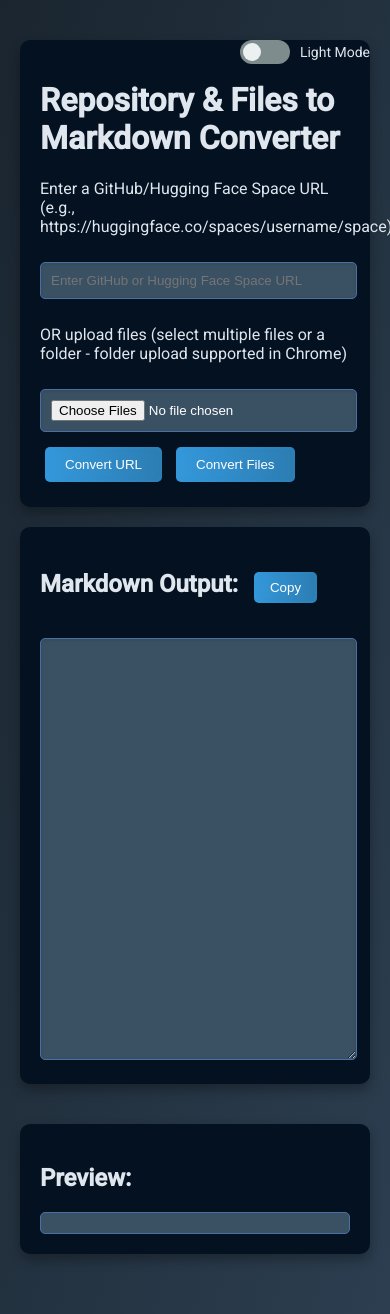
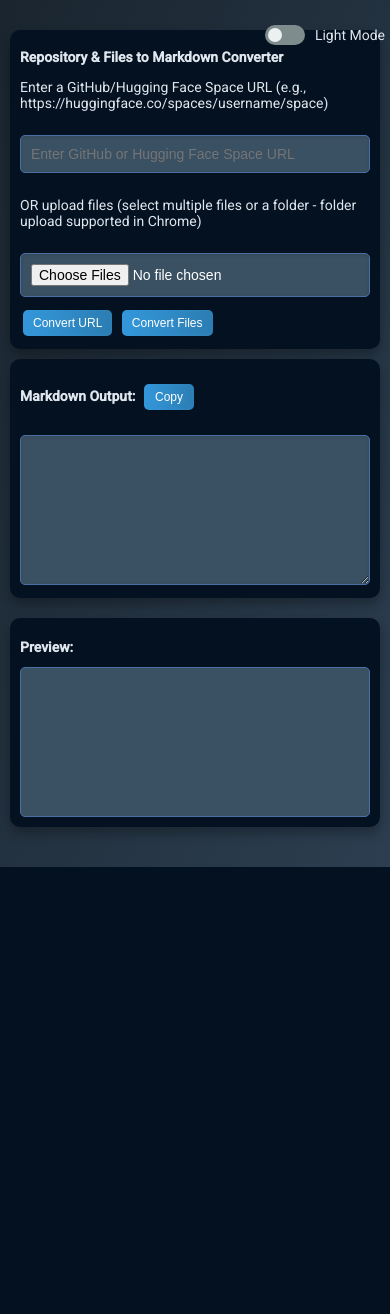
Before and after one commit to broadfield-dev/repo_to_md, a Flask app: page / in a window 390 px wide. After the commit the page ends 867 px from the top, so only its background shows below. Run offline with Flask 3, Linux system fonts and the light colour scheme; some libraries are stand-ins or nearby versions.

Commit message:
Update styles.css

```diff
--- a/repo_to_md/static/styles.css
+++ b/repo_to_md/static/styles.css
@@ -3,6 +3,7 @@ body {
     margin: 0;
     padding: 0;
     transition: background 0.3s, color 0.3s;
+    font-size: 16px;
 }
 
 /* Dark Mode (Default) */
@@ -58,6 +59,7 @@ body.dark-mode textarea {
 
 body.dark-mode #output {
     background: #3A5063;
+    color: #FFFFFF;
 }
 
 body.dark-mode #output h1, body.dark-mode #output h2, body.dark-mode #output h3 {
@@ -147,22 +178,26 @@ body.light-mode .spinner {
     margin: 20px auto;
     padding: 20px;
     position: relative;
+    width: 100%;
+    box-sizing: border-box;
 }
 
 .input-section, .markdown-section, .preview-section {
     border-radius: 10px;
-    padding: 20px;
-    margin-bottom: 20px;
+    padding: 15px;
+    margin-bottom: 15px;
     transition: background 0.3s, box-shadow 0.3s;
 }
 
 input[type="text"], input[type="file"] {
-    width: 95%;
+    width: 100%;
     padding: 10px;
     margin: 10px 0;
     border-radius: 5px;
     box-shadow: inset 0 1px 3px rgba(0, 0, 0, 0.1);
     transition: border-color 0.3s;
+    box-sizing: border-box;
+    font-size: 16px;
 }
 
 button {
@@ -173,6 +208,8 @@ button {
     cursor: pointer;
     margin: 5px;
     transition: background 0.3s, transform 0.1s, box-shadow 0.3s;
+    font-size: 14px;
+    min-width: 80px;
 }
 
 button:active {
@@ -197,17 +234,18 @@ button:active {
 .output-container {
     display: flex;
     flex-wrap: wrap;
-    gap: 20px;
+    gap: 15px;
 }
 
 .markdown-section, .preview-section {
     flex: 1;
-    min-width: 300px;
+    min-width: 100%;
+    box-sizing: border-box;
 }
 
 textarea {
-    width: 95%;
-    height: 400px; /* This will be dynamically adjusted by JavaScript */
+    width: 100%;
+    height: 300px;
     margin-top: 10px;
     padding: 10px;
     border-radius: 5px;
@@ -215,16 +253,19 @@ textarea {
     font-family: monospace;
     resize: vertical;
     transition: background 0.3s, color 0.3s, border 0.3s;
+    box-sizing: border-box;
+    font-size: 14px;
 }
 
 #output {
     margin-top: 10px;
     padding: 10px;
-    max-height: 600px;
+    max-height: 400px;
     overflow-y: auto;
     border-radius: 5px;
     border: 1px solid #4A6FA5;
     transition: background 0.3s, border 0.3s;
+    box-sizing: border-box;
 }
 
 #output code {
@@ -250,8 +291,8 @@ textarea {
 /* Toggle Switch */
 .mode-toggle {
     position: absolute;
-    top: 20px;
-    right: 20px;
+    top: 10px;
+    right: 10px;
     display: flex;
     align-items: center;
 }
@@ -317,6 +358,8 @@ input:checked + .slider:before {
     cursor: pointer;
     margin-left: 10px;
     transition: background 0.3s, transform 0.1s;
+    font-size: 14px;
+    min-width: 60px;
 }
 
 .copy-button:hover {
@@ -326,3 +369,222 @@ input:checked + .slider:before {
 .copy-button:active {
     transform: scale(0.97) translateY(2px);
 }
+
+/* From index.html */
+.file-container, .file-preview {
+    margin-bottom: 20px;
+    border: 1px solid #ddd;
+    padding: 10px;
+    border-radius: 5px;
+    box-sizing: border-box;
+}
+
+.file-name {
+    font-weight: bold;
+    margin-bottom: 5px;
+}
+
+.code-block {
+    background-color: #272822;
+    padding: 10px;
+    border-radius: 5px;
+    overflow-x: auto;
+    max-height: 250px;
+    margin-bottom: 10px;
+}
+
+.preview-iframe {
+    width: 100%;
+    height: 300px;
+    border: 1px solid #ddd;
+    box-sizing: border-box;
+}
+
+.download-button {
+    padding: 5px 10px;
+    background-color: #4CAF50;
+    color: white;
+    border: none;
+    border-radius: 3px;
+    cursor: pointer;
+    font-size: 12px;
+    min-width: 60px;
+}
+
+.tab {
+    overflow-x: auto;
+    background-color: #282c34;
+    border-bottom: 1px solid #ccc;
+    margin-bottom: 20px;
+    white-space: nowrap;
+}
+
+.tab button {
+    background-color: inherit;
+    float: none;
+    display: inline-block;
+    border: none;
+    outline: none;
+    cursor: pointer;
+    padding: 10px 15px;
+    transition: 0.3s;
+    color: #fff;
+    font-size: 14px;
+}
+
+.tab button:hover {
+    background-color: #44475a;
+}
+
+.tab button.active {
+    background-color: #61af69;
+    color: black;
+}
+
+.tabcontent {
+    display: none;
+    padding: 10px;
+    border: 1px solid #ccc;
+    border-top: none;
+    box-sizing: border-box;
+    background: inherit;
+    color: inherit;
+}
+
+body.dark-mode .tabcontent {
+    background: linear-gradient(to bottom right, #1A252F, #2C3E50);
+    color: #E0E6ED;
+}
+
+body.light-mode .tabcontent {
+    background: linear-gradient(to bottom right, #f0f4f8, #d9e2ec);
+    color: #333;
+}
+
+.hidden {
+    display: none;
+}
+
+#filesDisplay {
+    margin-top: 20px;
+}
+
+#combinedPreviewContent iframe {
+    width: 100%;
+    height: 400px;
+    border: 1px solid #ddd;
+    margin-top: 10px;
+}
+
+/* Mobile Optimizations */
+@media (max-width: 768px) {
+    .container {
+        padding: 10px;
+    }
+
+    .input-section, .markdown-section, .preview-section {
+        padding: 10px;
+        margin-bottom: 10px;
+    }
+
+    h1, h2, h3 {
+        font-size: 1.2em;
+    }
+
+    button {
+        padding: 8px 15px;
+        font-size: 13px;
+        margin: 3px;
+    }
+
+    .copy-button {
+        padding: 6px 12px;
+        font-size: 13px;
+        margin-left: 5px;
+    }
+
+    .download-button {
+        padding: 4px 8px;
+        font-size: 11px;
+    }
+
+    .output-container {
+        flex-direction: column;
+        gap: 10px;
+    }
+
+    textarea, #output {
+        height: 200px;
+        font-size: 13px;
+    }
+
+    .code-block {
+        max-height: 200px;
+    }
+
+    .preview-iframe, #combinedPreviewContent iframe {
+        height: 250px;
+    }
+
+    .mode-toggle {
+        top: 5px;
+        right: 5px;
+    }
+
+    .switch {
+        width: 40px;
+        height: 20px;
+    }
+
+    .slider:before {
+        height: 14px;
+        width: 14px;
+        left: 3px;
+        bottom: 3px;
+    }
+
+    input:checked + .slider:before {
+        transform: translateX(20px);
+    }
+
+    .tab {
+        padding-bottom: 5px;
+    }
+
+    .tab button {
+        padding: 8px 12px;
+        font-size: 13px;
+    }
+}
+
+@media (max-width: 480px) {
+    body {
+        font-size: 14px;
+    }
+
+    h1, h2, h3 {
+        font-size: 1em;
+    }
+
+    input[type="text"], input[type="file"] {
+        font-size: 14px;
+    }
+
+    button, .copy-button, .download-button {
+        padding: 6px 10px;
+        font-size: 12px;
+        min-width: 50px;
+    }
+
+    textarea, #output {
+        height: 150px;
+    }
+
+    .code-block {
+        max-height: 150px;
+    }
+
+    .preview-iframe, #combinedPreviewContent iframe {
+        height: 200px;
+    }
+}
```
Also changed, not shown: other parts of repo_to_md/static/styles.css (+29 -0 lines).
